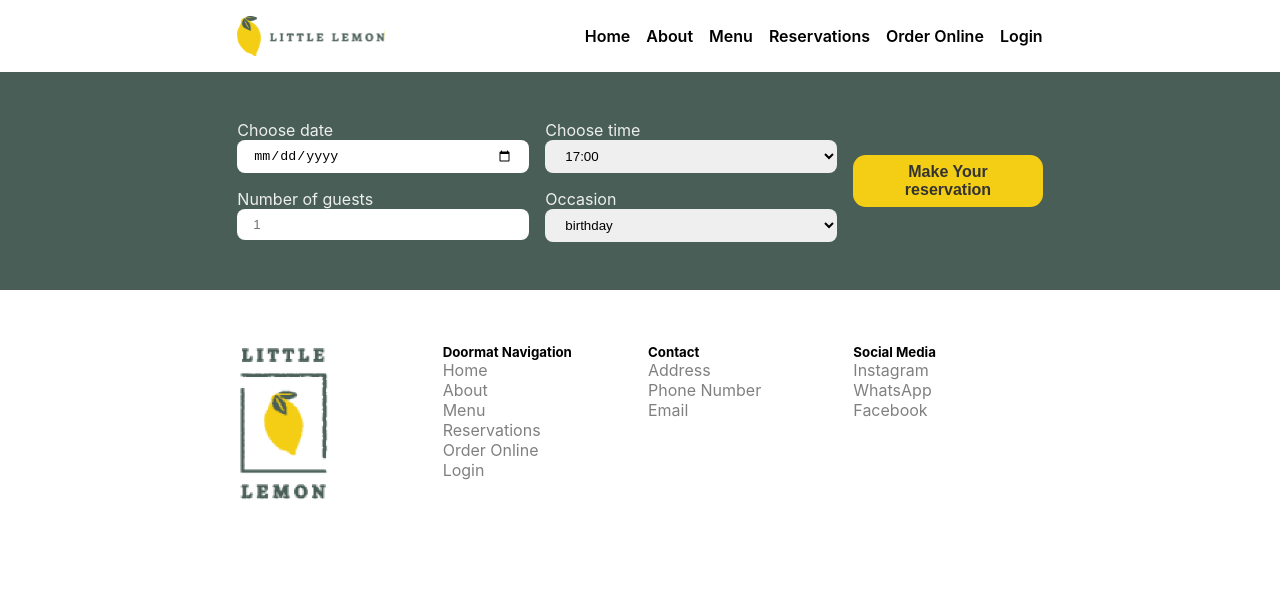
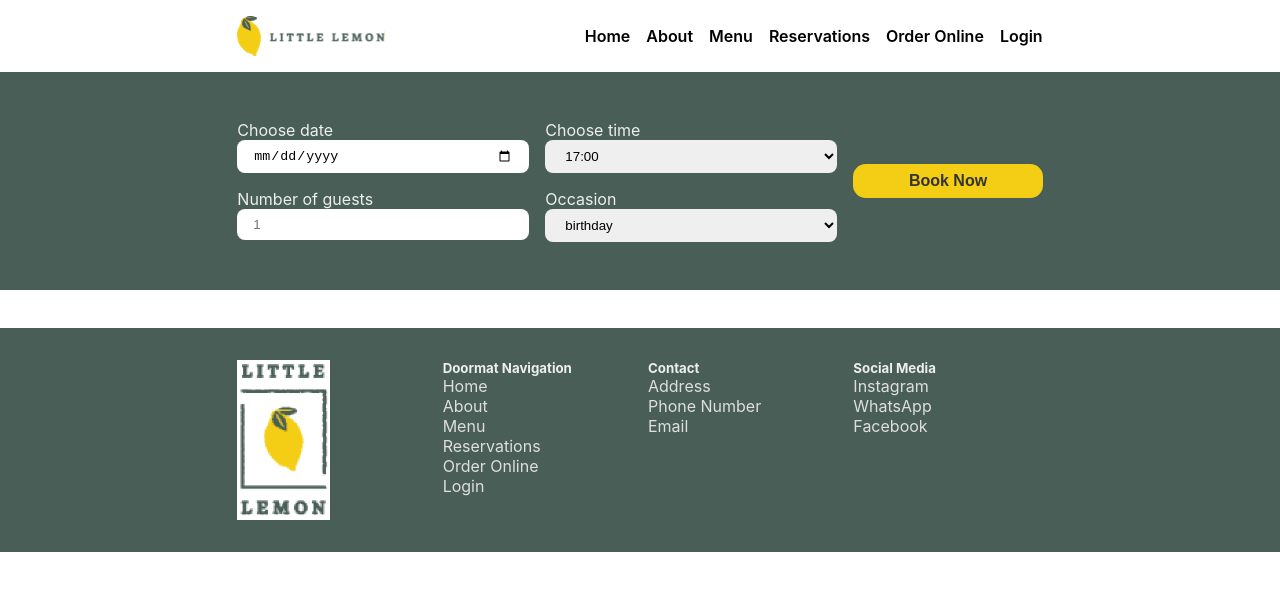
Before and after one commit to priyanshuptl/meta-practice-app, a React (Create React App) app: page /booking in a window 1280 px wide. Shown: the top 590 px of the page. Built offline with nearby package versions, Linux system fonts and the light colour scheme.

Commit message:
Improve footer style

```diff
--- a/src/components/BookingForm/index.jsx
+++ b/src/components/BookingForm/index.jsx
@@ -105,7 +105,7 @@ const BookingForm = () => {
         </select>
       </div>
       <button className='primary-button' type='submit'>
-        Make Your reservation
+        Book Now
       </button>
     </form>
   );
--- a/src/components/Footer/styles.css
+++ b/src/components/Footer/styles.css
@@ -1,5 +1,8 @@
 .footer {
+  margin-top: 1rem;
+  background-color: var(--primary-green);
   padding-block: 2rem;
+  color: var(--highlight-white);
 
   #footer-logo {
     grid-column: 3 / span 2;
@@ -15,11 +18,11 @@
     }
 
     a {
-      color: gray;
+      color: #dedede;
     }
 
     a:hover {
-      color: rgb(100, 100, 100);
+      color: rgb(181, 181, 181);
     }
   }
 }
```
